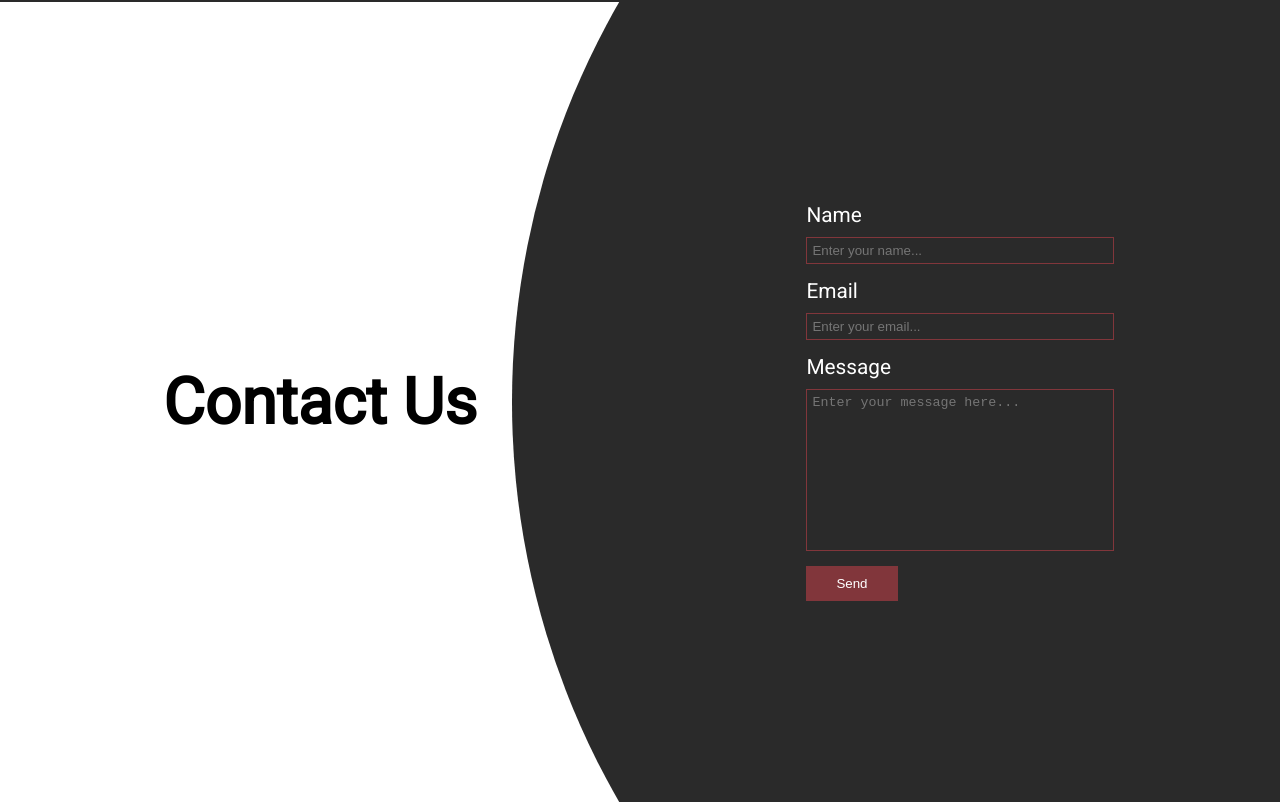
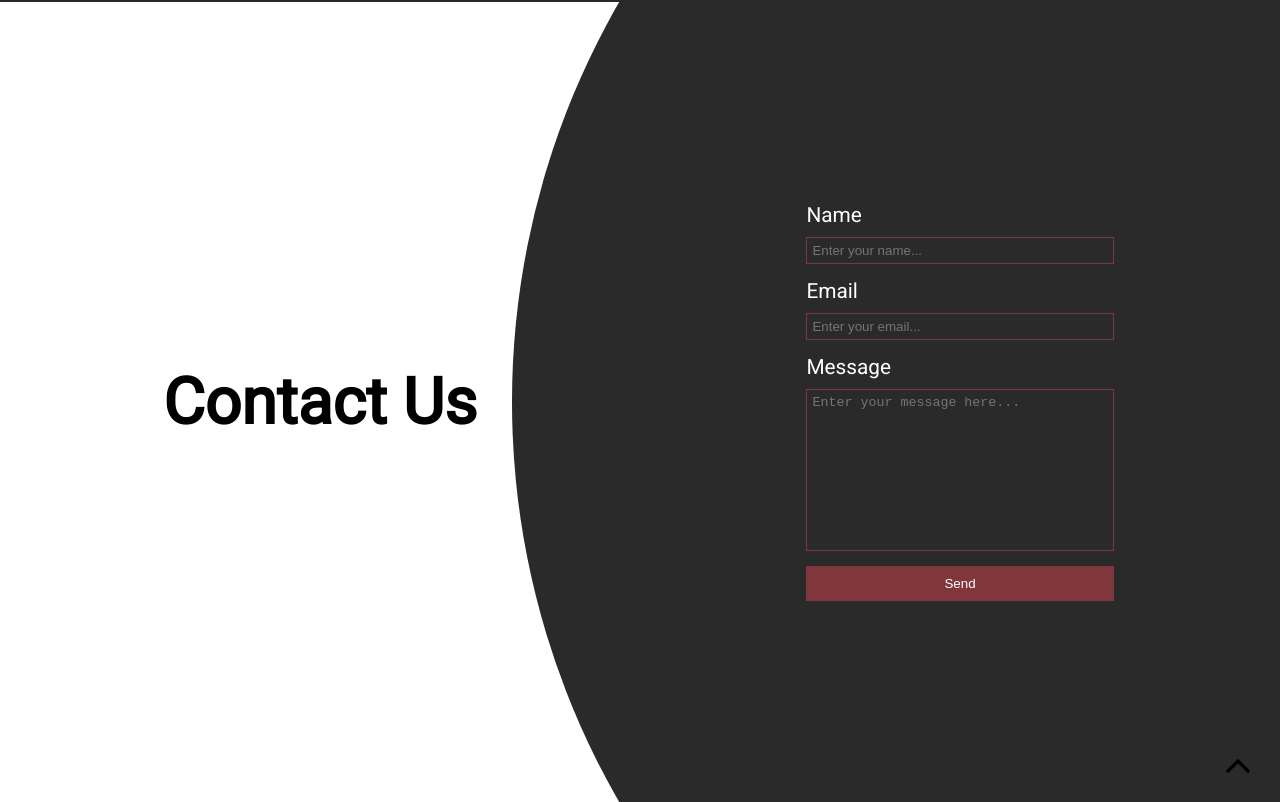
Before and after one commit to chengeling/Shoe-website, a plain HTML site: page index.html in a window 1280 px wide. Shown: the part 1598-2400 px from the top of the page. Drawn offline with Linux system fonts and the light colour scheme.

Commit message:
Final commit

```diff
--- a/css/contact.css
+++ b/css/contact.css
@@ -77,16 +77,29 @@
     background-color: #81363B;
     color: white;
     padding: 10px 30px;
+    width: 24vw;
 }
 
-.contact-jump-top{
-    position: fixed;
-    bottom: 50px;
-    right: 10px;
-    height: 15px;
+.contact__jump-top-arrow{
+    position: absolute;
+    bottom: 20px;
+    right: 30px;
+    animation: jump 2s infinite;
 }
 
-@media (max-width: 900px){
+@keyframes jump {
+    0% {
+        bottom: 30px;
+    }
+    50% {
+        bottom: 20px;
+    }
+    100% {
+        bottom: 30px;
+    }
+}
+
+@media (max-width: 1025px){
     .contact{
         flex-direction: column;
         background-color: #2A2A2A;
--- a/css/product-description.css
+++ b/css/product-description.css
@@ -87,7 +87,7 @@
     background-color: #44FF8F;
 }
 
-@media (max-width: 900px){
+@media (max-width: 1025px){
     .product-description{
         flex-direction: column;
     }
--- a/css/welcome-page.css
+++ b/css/welcome-page.css
@@ -131,7 +131,7 @@
     height: 100%;
 }
 
-@media (max-width: 900px){
+@media (max-width: 1025px){
 
     .welcome-page__navbar{
         justify-content: center;
--- a/index.html
+++ b/index.html
@@ -101,11 +101,12 @@
                     <button class="contact__form-button">Send</button>
                 </form>
             </div>
-            <!--
-                <a href="#" class="contact-jump-top">
-                <img src="/images/up-arrow.svg" alt="" height="30px">
-            </a>
-            -->
+             <div class="contact__jump-top-arrow">
+                 <a href="#">
+                     <img src="assets/up-arrow.svg" alt="arrow" height="24px">
+                 </a>
+             </div>
+            </div>
         </div>
     <!-- End of contact page -->
 </body>
```
